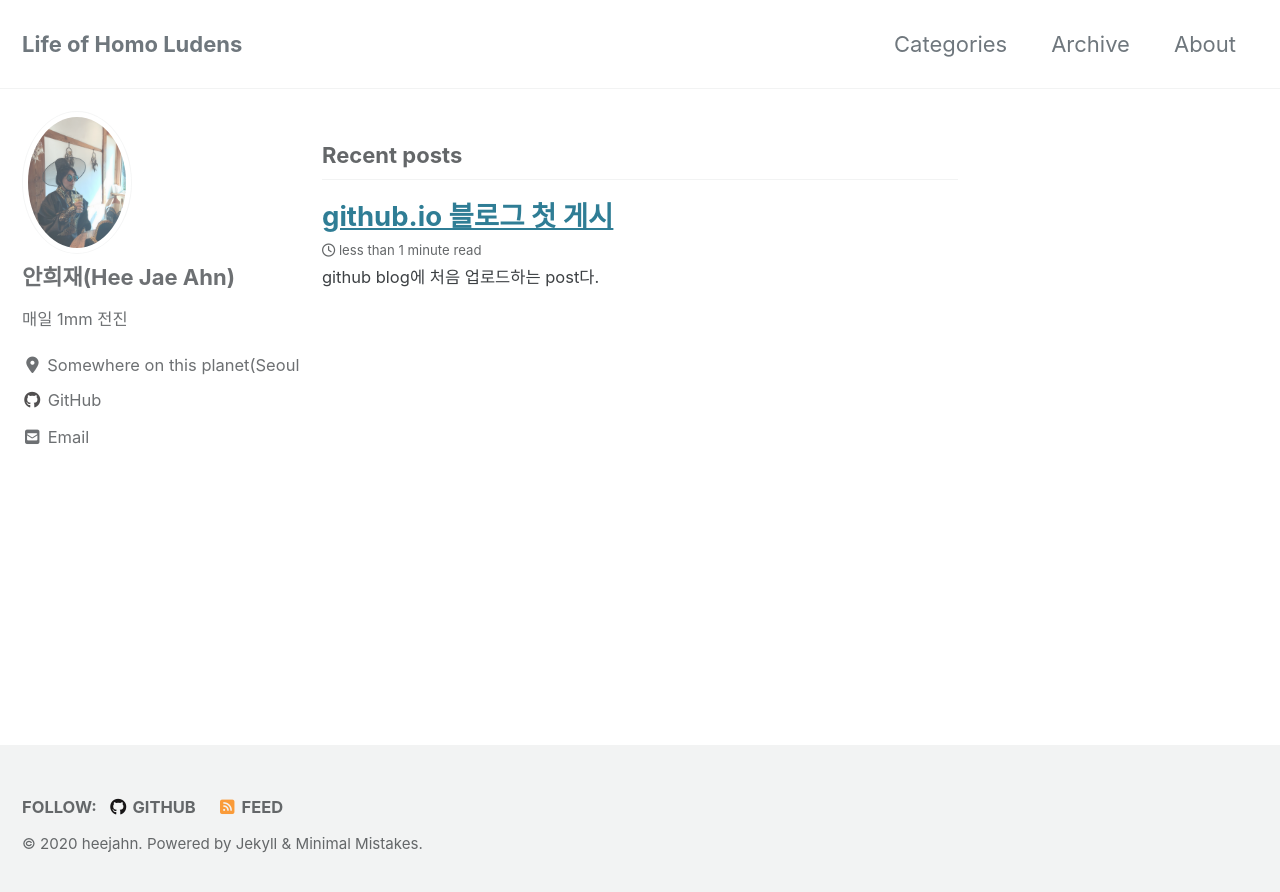
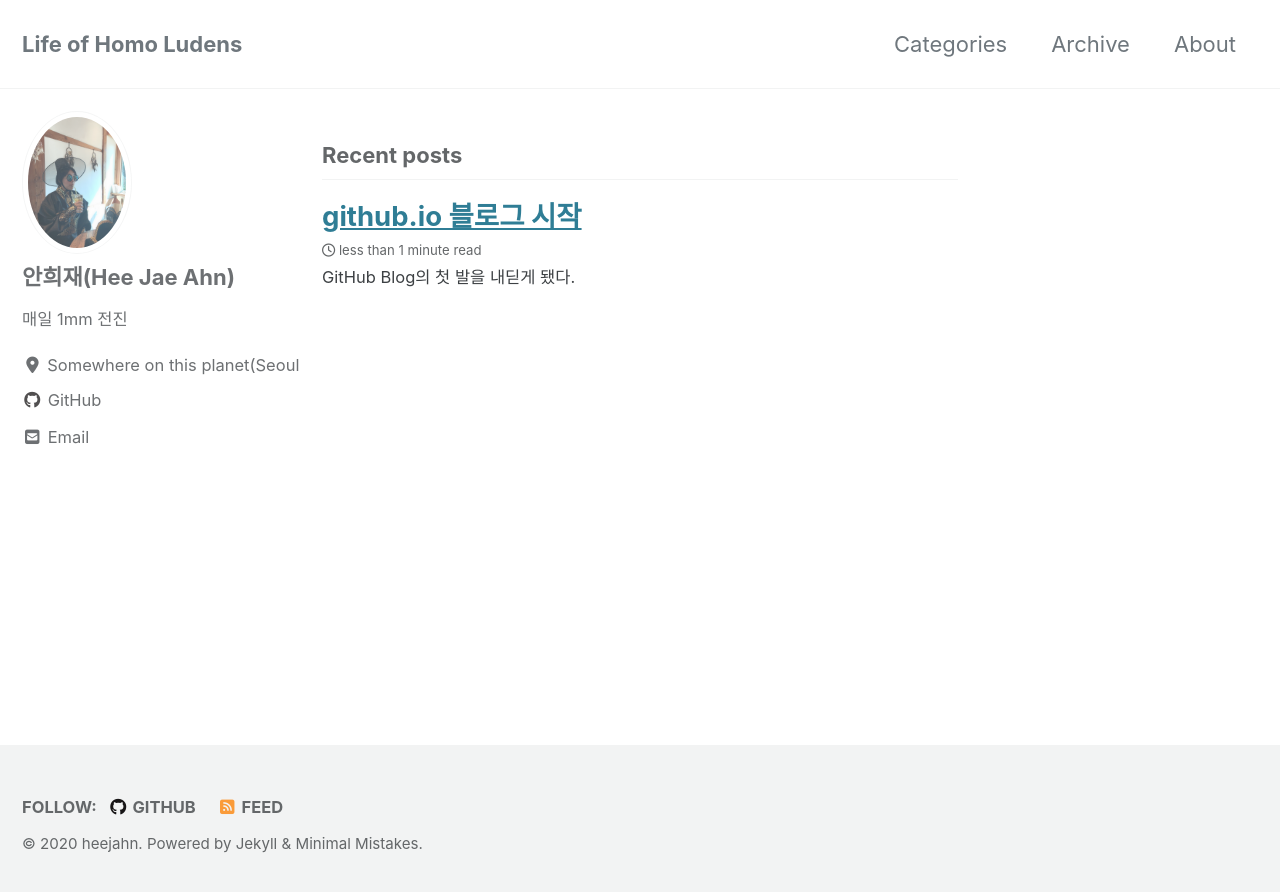
Before and after one commit to heejahn/heejahn.github.com, a Jekyll site: the page built from index.html, in a window 1280 px wide. Shown: the top 892 px of the page. Built offline with Jekyll 4.4.1, drawn with Linux system fonts in a browser that asks for light colours; cached includes are drawn as plain includes; nearby versions of some CDN libraries; the list of posts is cut into pages by our own code.

Commit message:
첫번째 블로그

```diff
--- a/_posts/2020-06-28-first-post.md
+++ b/_posts/2020-06-28-first-post.md
@@ -1,16 +1,13 @@
 ---
-layout: post
-title: "github.io 블로그 첫 게시"
-exerpt: "처음으로 올리는 post다."
+title: "github.io 블로그 시작"
+excerpt: "GitHub Blog의 첫 발을 내딛게 됐다."
+comments: true
 
 categories:
-  - GitHub
-tags:
-  - github
-last_modified_at: 2020-06-28T09:52:00-05:00
+  - Blog
+last_modified_at: 2020-06-28
 ---
 
-github blog에 처음 업로드하는 post다.
+GitHub에서 제공하는 github blog를 시작.
 
-블로그 개설하기까지 우여곡절이 있었지만,
-그만큼 좋은 글들이 많이 쌓이는 블로그가 되면 좋겠다.
+좋은 글이 많이 쌓이는 블로그가 되면 좋겠다.
```
